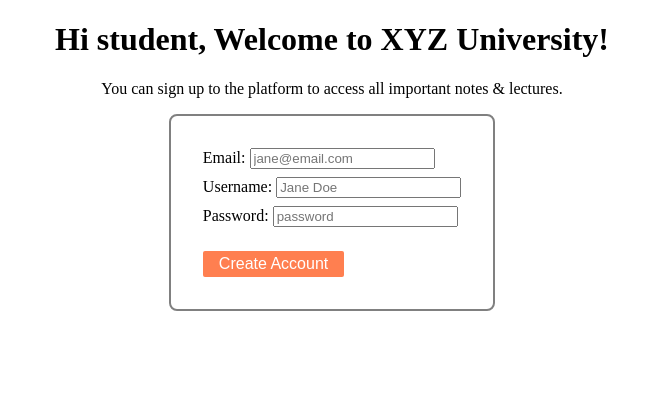
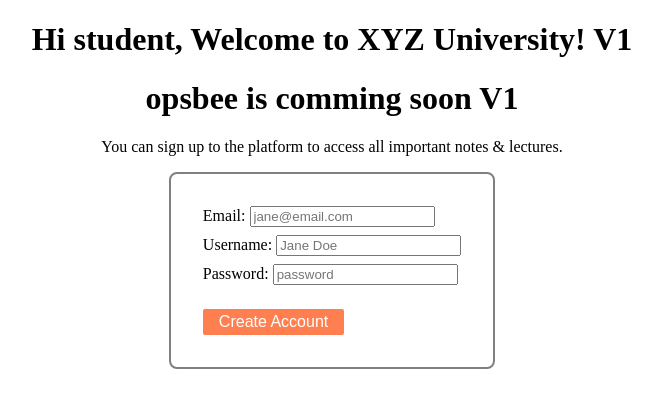
Before and after one commit to sachinsaurav302/test-node-app, a website: page public/index.html in a window 1280 px wide. Shown: the whole page, without its empty margins (308-970 px from the left). Drawn offline with Linux system fonts and the light colour scheme.

Commit message:
first commit

```diff
--- a/public/index.html
+++ b/public/index.html
@@ -9,7 +9,8 @@
 </head>
 
 <body>
-    <h1>Hi student, Welcome to XYZ University!</h1>
+    <h1>Hi student, Welcome to XYZ University! V1</h1>
+    <h1>opsbee is comming soon V1</h1>
     <p>You can sign up to the platform to access all important notes & lectures.</p>
 
     <form action="/addUser" method="POST" target="_blank" id="signupForm">
```
